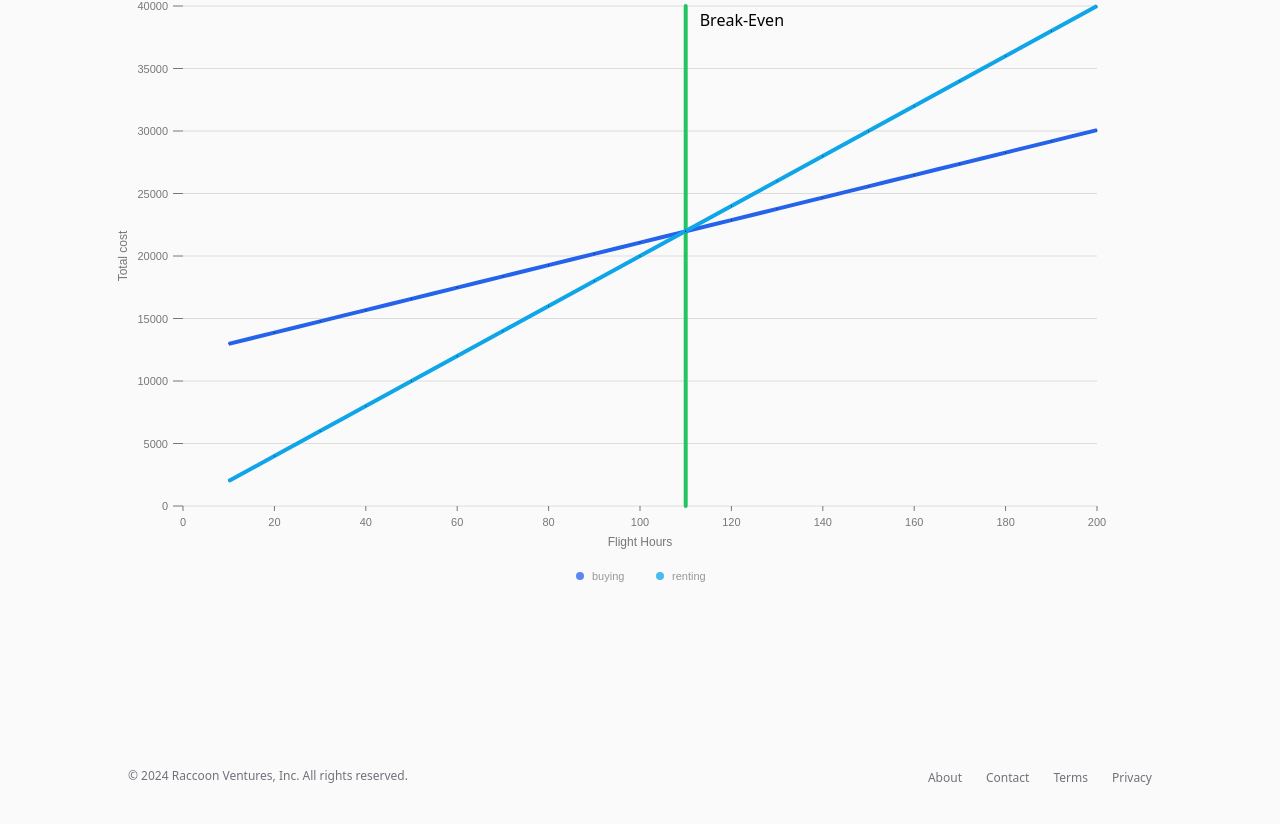
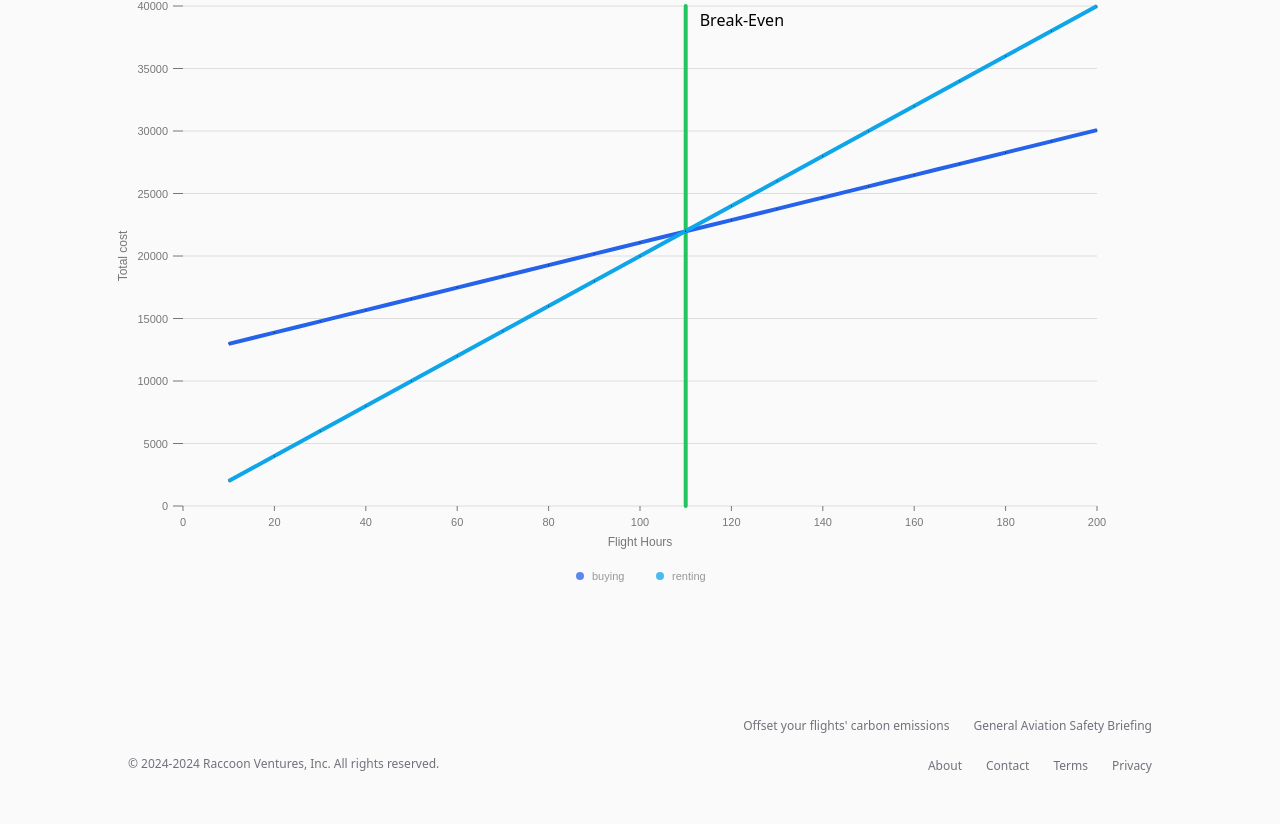
Before and after one commit to raccoonventures/rentorbuyaplane, a Next.js app: page / in a window 1280 px wide. Shown: the part 2598-3422 px from the top of the page. Built offline with nearby package versions, Linux system fonts and the light colour scheme; no server answers.

Commit message:
feat: footer links

```diff
--- a/components/layout/footer.tsx
+++ b/components/layout/footer.tsx
@@ -10,7 +10,23 @@ const navigation = [
 export default function Footer() {
 	return (
 		<footer className="pt-12">
-			<div className="mx-auto grid max-w-7xl grid-flow-row items-center px-6 py-12 md:flex md:grid-flow-row md:items-center md:justify-between lg:px-8">
+			<div className="mx-auto grid max-w-7xl grid-flow-row items-center px-6 md:flex md:grid-flow-row md:items-center md:justify-end lg:px-8">
+				<div className="flex justify-center space-x-6 md:order-2">
+					<Link
+						href="https://trimcarbon.com"
+						className="text-xs leading-5 text-zinc-500 hover:text-zinc-200"
+					>
+						Offset your flights' carbon emissions
+					</Link>
+					<Link
+						href="https://safety-briefing.com"
+						className="text-xs leading-5 text-zinc-500 hover:text-zinc-200"
+					>
+						General Aviation Safety Briefing
+					</Link>
+				</div>
+			</div>
+			<div className="mx-auto grid max-w-7xl grid-flow-row items-center px-6 py-4 md:flex md:grid-flow-row md:items-center md:justify-between lg:px-8">
 				<div className="flex justify-center space-x-6 md:order-2">
 					{navigation.map((item) => (
 						<div key={item.name} className="">
@@ -25,7 +41,7 @@ export default function Footer() {
 				</div>
 				<div className="md:order-1">
 					<p className="text-center text-xs leading-5 text-zinc-500">
-						&copy; 2024{' '}
+						&copy; 2024-{new Date().getFullYear()}{' '}
 						<Link href="https://raccoonv.com">Raccoon Ventures, Inc.</Link> All
 						rights reserved.
 					</p>
```
